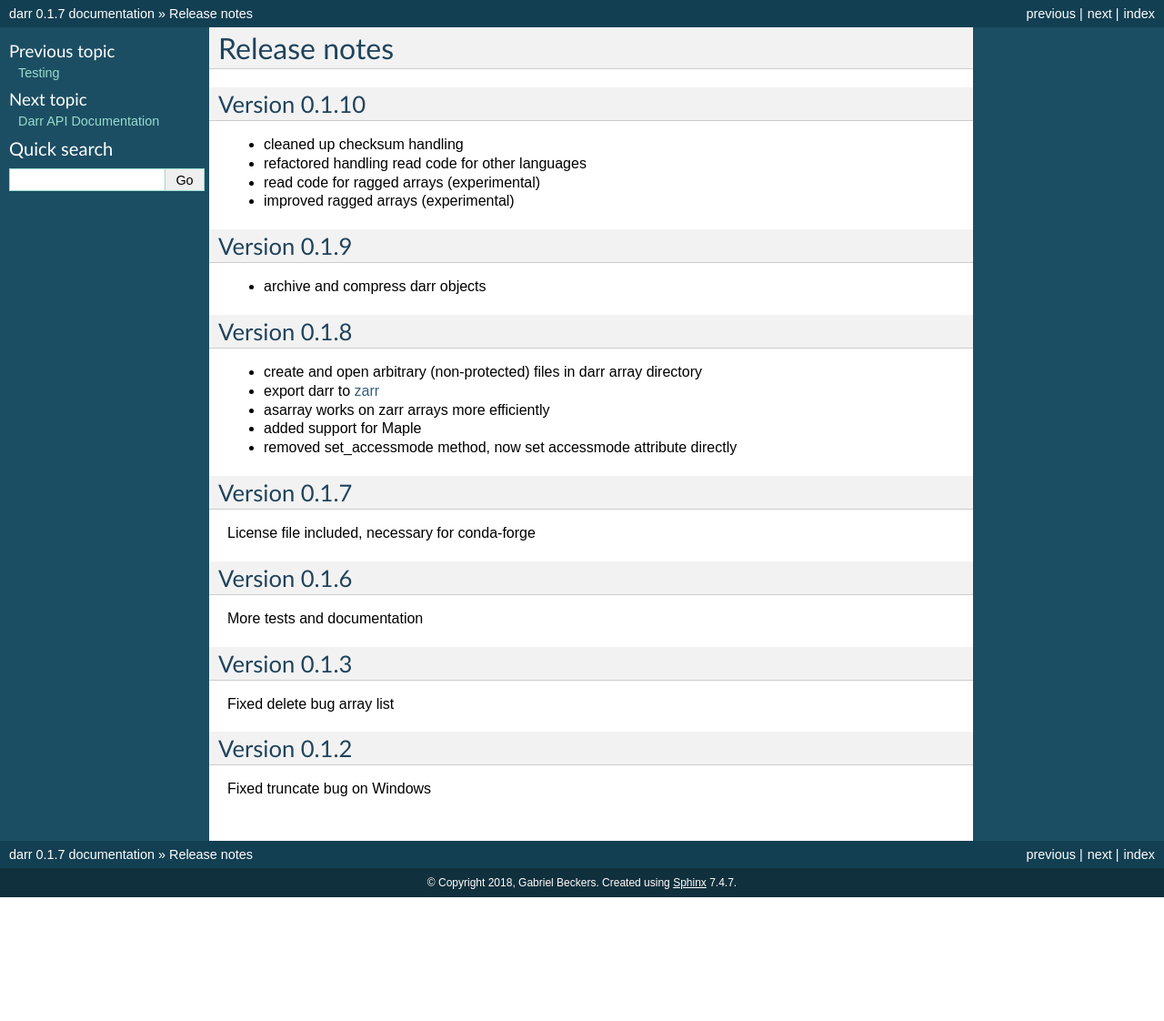
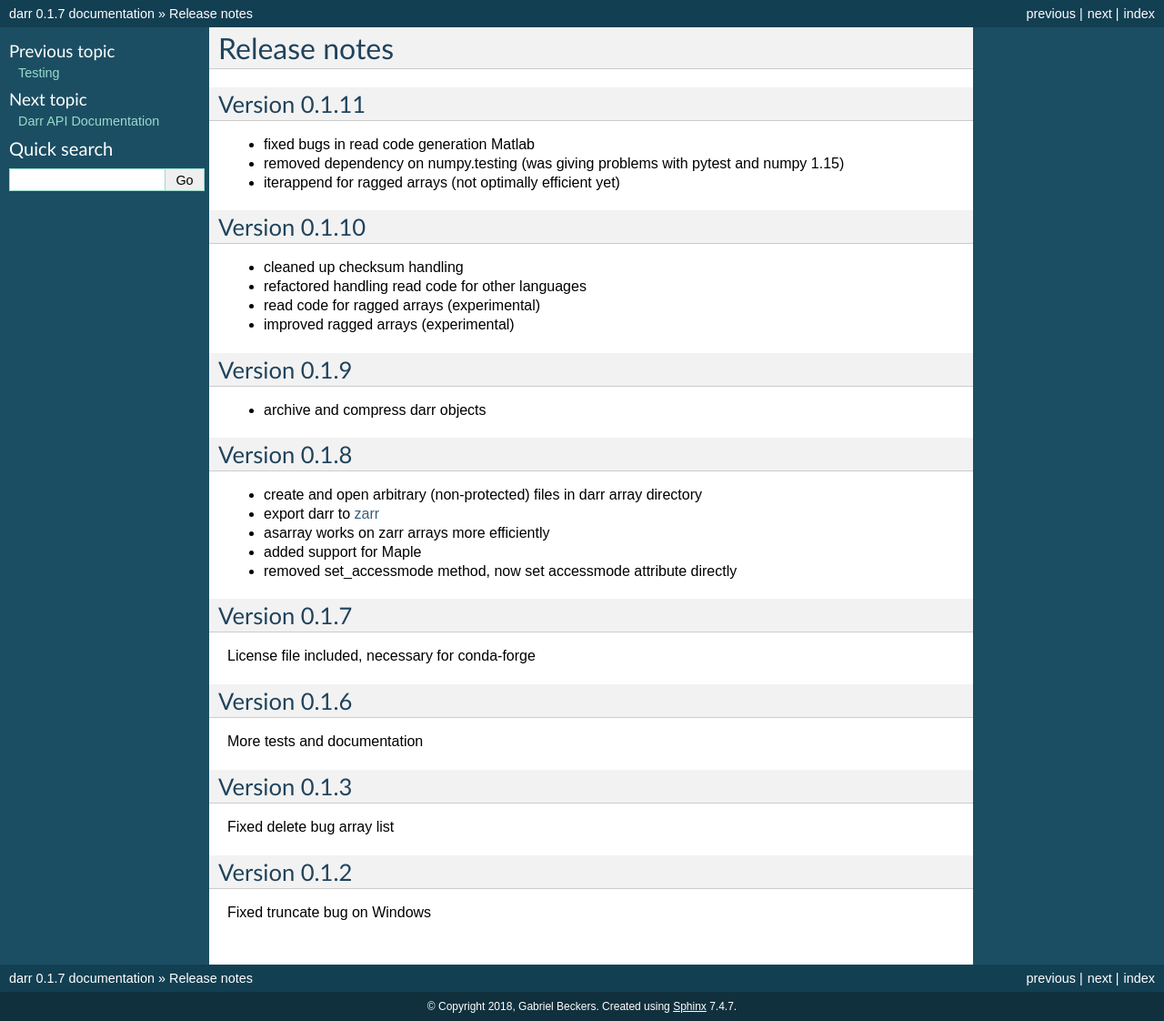
Before and after one commit to gbeckers/Darr, a Sphinx documentation site: the page built from docs/releasenotes.rst, in a window 1280 px wide. Shown: the whole page at 91% size. Built offline with Sphinx 7.4.7, drawn with Linux system fonts in a browser that asks for light colours; before the commit the page ends 986 px from its top, so only the background shows below that.

Commit message:
update latest changes

```diff
--- a/docs/releasenotes.rst
+++ b/docs/releasenotes.rst
@@ -1,5 +1,12 @@
 Release notes
 =============
+
+Version 0.1.11
+--------------
+- fixed bugs in read code generation Matlab
+- removed dependency on numpy.testing (was giving problems with pytest and
+  numpy 1.15)
+- iterappend for ragged arrays (not optimally efficient yet)
 
 Version 0.1.10
 --------------
```
